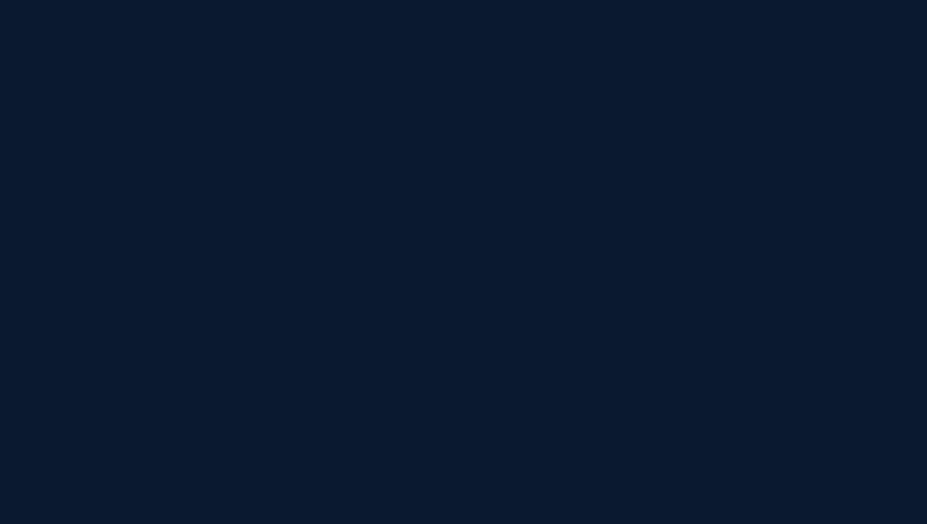
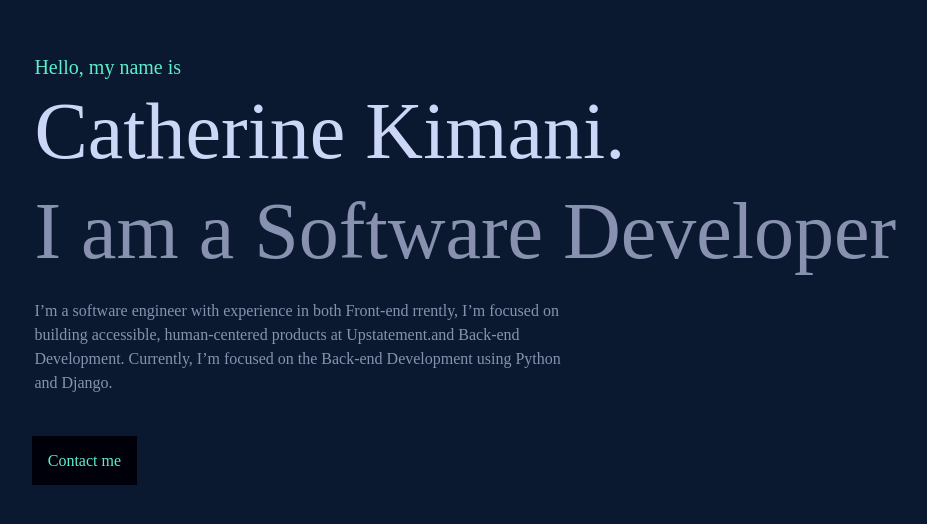
Before and after one commit to catherinekimani/mini-portfolio, a React (Create React App) app: page / in a window 1280 px wide. Shown: the part 134-658 px from the top of the page, without its empty margins (149-1076 px from the left). Built offline with nearby package versions, Linux system fonts and the light colour scheme; a web font is replaced by a local one.

Commit message:
Ft:Create Home Component

```diff
--- a/src/App.css
+++ b/src/App.css
@@ -3,7 +3,7 @@ a{
   color:rgb(211, 209, 209);
 }
 
-.container{
+.container-fluid{
 	max-width: 120rem;
 	width: 90%;
 	margin: 0 auto;
@@ -165,6 +165,49 @@ nav ul li a:hover::after{
 }
 
 a:hover{
-    color: rgb(8, 249, 169);
+    color: #5deecd;
 
 }
+
+.container{
+  margin: 5%;
+}
+
+.container h5{
+    color: #5deecd;
+}
+
+.container h1{
+    color: #ccd6f6;
+    font-size: 80px;
+    font-style: normal;
+    font-weight: 600px;
+    line-height: 88px;
+    font-family: 'Times New Roman', Times, serif;
+}
+.container h4{
+  font-family: 'Times New Roman', Times, serif;
+    color: #8892b0;
+    font-size: 80px;
+    font-style: normal;
+}
+
+.container p {
+    margin: 20px 0 0;
+    max-width: 540px;
+    color: #8892b0;
+    font-family: 'Times New Roman', Times, serif;
+  }
+
+  .email{
+    color: #5deecd;
+    background-color: rgb(0, 0, 11);
+    border: 2px #5deecd;
+    padding: 1rem 1rem;
+    border-radius: 2px solid #5deecd;
+    line-height: 1;
+    text-decoration: none;
+    cursor: pointer;
+    margin-top: 50px;
+    margin: 7%;
+  }
--- a/src/App.js
+++ b/src/App.js
@@ -1,10 +1,12 @@
 import './App.css';
+import Home from './components/Home';
 import Navbar from './components/Navbar';
 
 function App() {
   return (
     <div className="App">
       <Navbar />
+      <Home />
     </div>
   );
 }
--- /dev/null
+++ b/src/components/Home.js
@@ -0,0 +1,22 @@
+import React from 'react'
+
+const Home = () => {
+  return (
+    <div id='Home'>
+    <div className='row container mx-auto'>
+      <div className='col-md-12'>
+        <div className='container text-light'>
+          <h5 class="mt-5">Hello, my name is</h5>
+          <h1>Catherine Kimani. </h1>
+          <h4>I am a Software Developer</h4>
+          <p>I’m a software engineer with experience in both Front-end rrently, I’m focused on building accessible, human-centered products at Upstatement.and Back-end Development. Currently, I’m focused on the Back-end Development using Python and Django.</p>
+
+        </div>
+        <a href="about" className='email'>Contact me</a>
+      </div>
+      </div>
+      </div>
+  )
+}
+
+export default Home
--- a/src/components/Navbar.js
+++ b/src/components/Navbar.js
@@ -8,7 +8,7 @@ const Navbar = () => {
             <i class="fas fa-bars"></i>
         </div>
         <div class="overlay"></div>
-        <div class="container">
+        <div class="container-fluid">
             <nav class="">
                 <div class='brand'><a href="/"><img src="https://cdn-icons-png.flaticon.com/128/5243/5243360.png" alt="" width={'45px'}></img></a></div>
                 <ul>
```
